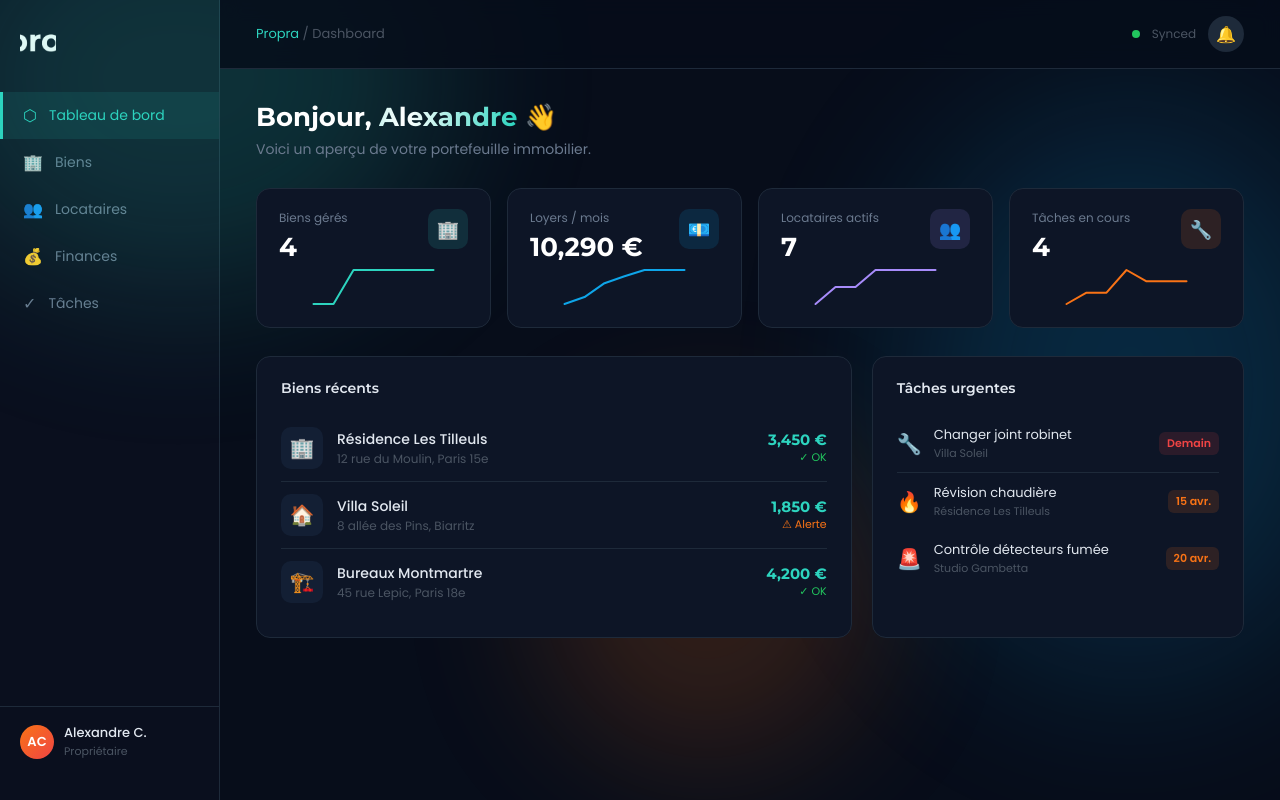
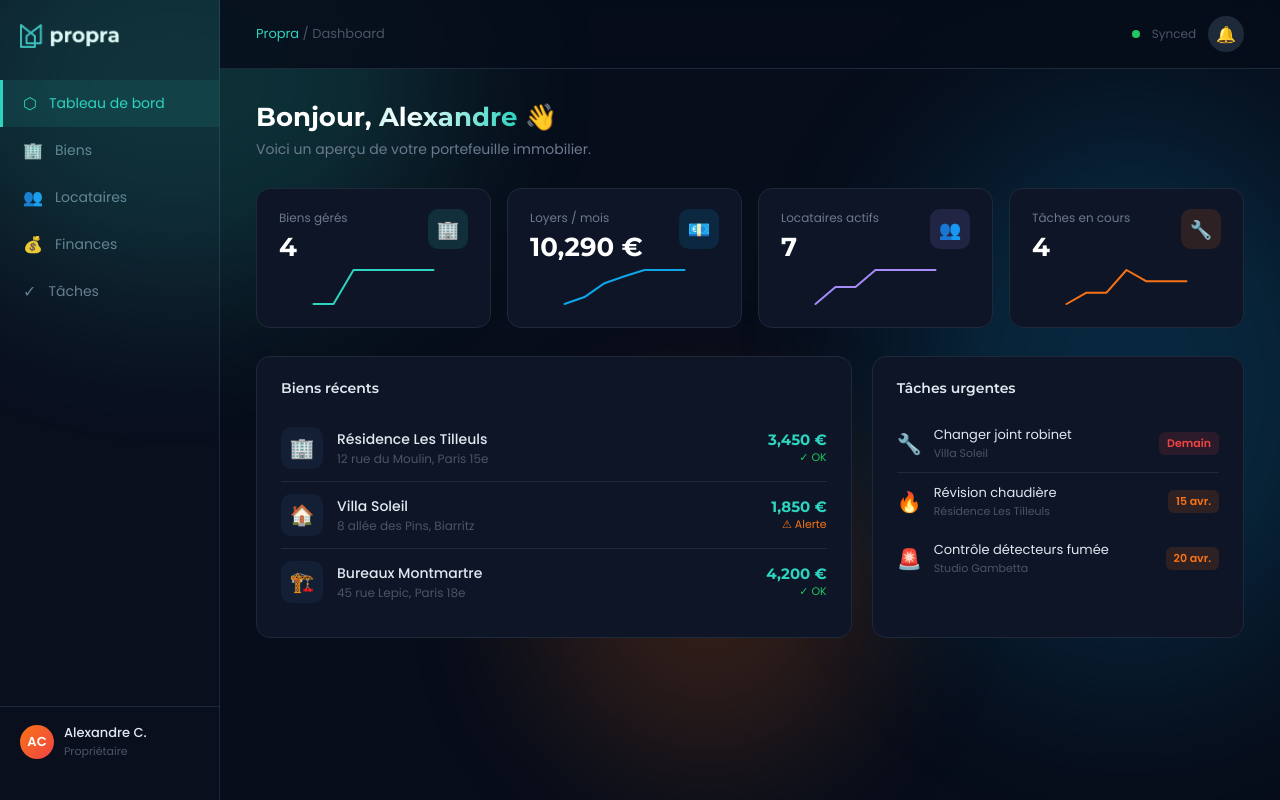
Before and after one commit to PaulCollas/propra, a React (Vite) app: page / in a window 1280 px wide. Built offline with nearby package versions, Linux system fonts and the light colour scheme.

Commit message:
update : logo integration

```diff
--- a/landing.html
+++ b/landing.html
@@ -36,7 +36,7 @@ body{background:var(--bg);color:var(--text);font-family:var(--font-body);overflo
 nav{position:fixed;top:0;left:0;right:0;z-index:100;padding:18px 60px;display:flex;align-items:center;justify-content:space-between;
   background:rgba(7,13,26,.8);backdrop-filter:blur(14px);border-bottom:1px solid rgba(45,212,191,.1)}
 .nav-logo{display:flex;align-items:center;gap:12px;text-decoration:none}
-.logo-mark{width:38px;height:38px;flex-shrink:0}
+.logo-mark{width:100px;flex-shrink:0}
 .logo-text{font-family:var(--font-head);font-weight:800;font-size:20px;color:#fff;letter-spacing:2px}
 .logo-text span{color:var(--teal)}
 .nav-links{display:flex;gap:32px;list-style:none}
@@ -147,9 +147,7 @@ section{position:relative;z-index:1}
 .cta-section{padding:120px 0;text-align:center}
 .cta-box{background:var(--surface);border:1px solid rgba(45,212,191,.2);border-radius:24px;padding:80px 60px;
   position:relative;overflow:hidden;max-width:800px;margin:0 auto}
-.cta-box::before{content:'';position:absolute;inset:-2px;border-radius:26px;
-  background:conic-gradient(from 0deg,transparent 0deg,rgba(45,212,191,.3) 60deg,transparent 120deg,transparent 240deg,rgba(14,165,233,.3) 300deg,transparent 360deg);
-  animation:rotateGlow 6s linear infinite;z-index:-1}
+
 @keyframes rotateGlow{to{transform:rotate(360deg)}}
 .cta-box-inner{position:relative;z-index:1}
 .cta-title{font-family:var(--font-head);font-size:clamp(28px,4vw,44px);font-weight:900;margin-bottom:16px;color:#fff}
--- a/src/App.jsx
+++ b/src/App.jsx
@@ -1,4 +1,5 @@
 import { useState, useEffect, useRef, useCallback } from "react";
+import logoSrc from "./assets/logo-propra.png";
 
 /* ─── ReactBits-inspired animations (inline implementations) ─── */
 
@@ -161,7 +162,7 @@ function Sidebar({ active, setActive }) {
     <aside style={{ width: 220, background: "#0a0f1e", borderRight: "1px solid #1e2a3a", display: "flex", flexDirection: "column", padding: "24px 0", flexShrink: 0 }}>
       <div style={{ padding: "0 20px 32px" }}>
         <div style={{ display: "flex", alignItems: "center", gap: 10 }}>
-          <img src="src/assets/logo-propra.png" alt="Propra logo" style={{ width: 36, height: 36, borderRadius: 10, objectFit: "cover" }} />
+          <img src={logoSrc} alt="Propra logo" style={{ width: 100, objectFit: "cover" }} />
         </div>
       </div>
       <nav style={{ flex: 1 }}>
```
